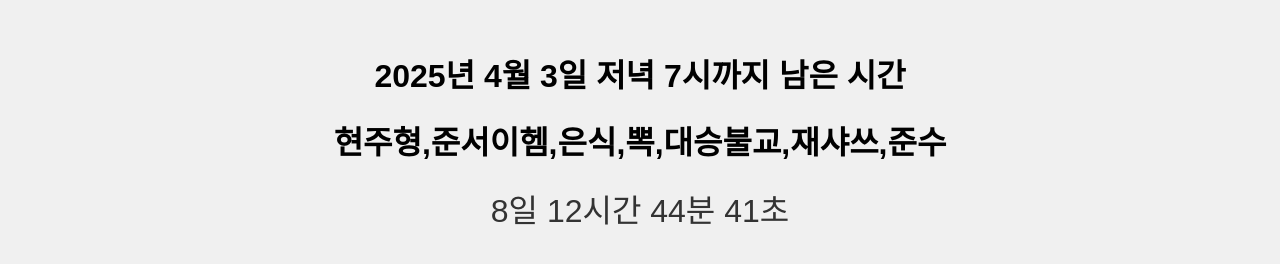
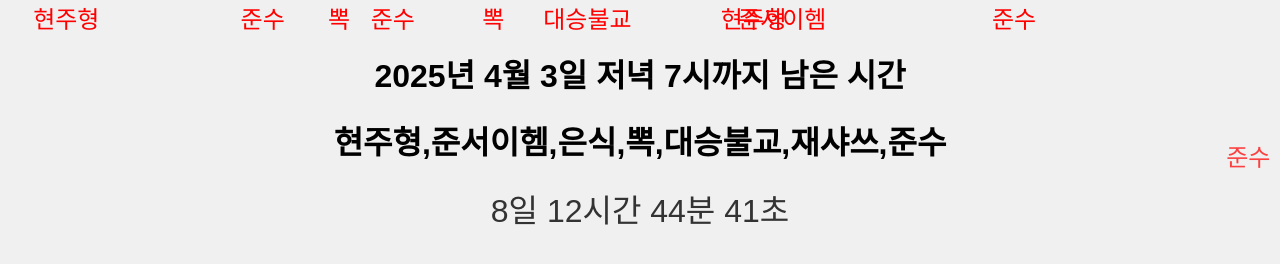
Before and after one commit to jinnsim/jinnsim.github.io, a plain HTML site: page index.html in a window 1280 px wide. Drawn offline with Linux system fonts and the light colour scheme.

Commit message:
Add files via upload

```diff
--- a/index.html
+++ b/index.html
@@ -9,19 +9,53 @@
       text-align: center;
       background-color: #f0f0f0;
       margin-top: 50px;
+      position: relative;
+      overflow: hidden;
     }
     #timer {
       font-size: 2em;
       color: #333;
     }
+    /* 배경에 떨어지는 글씨를 위한 컨테이너 */
+    .falling-text-container {
+      position: fixed;
+      top: 0;
+      left: 0;
+      width: 100%;
+      height: 100%;
+      pointer-events: none;
+      overflow: hidden;
+      z-index: -1; /* 메인 컨텐츠 뒤에 배치 */
+    }
+    /* 떨어지는 텍스트 스타일과 애니메이션 (색상: 빨간색) */
+    .falling-text {
+      position: absolute;
+      font-size: 1.5em;
+      color: red;
+      animation: fall linear infinite;
+    }
+    @keyframes fall {
+      0% {
+        transform: translateY(-100px);
+        opacity: 1;
+      }
+      100% {
+        transform: translateY(100vh);
+        opacity: 0;
+      }
+    }
   </style>
 </head>
 <body>
+  <!-- 배경 애니메이션 컨테이너 -->
+  <div class="falling-text-container"></div>
+
   <h1>2025년 4월 3일 저녁 7시까지 남은 시간</h1>
-   <h1>현주형,준서이헴,은식,뽁,대승불교,재샤쓰,준수</h1>
+  <h1>현주형,준서이헴,은식,뽁,대승불교,재샤쓰,준수</h1>
   <div id="timer"></div>
 
   <script>
+    // 카운트다운 타이머 코드
     function updateTimer() {
       const targetDate = new Date('2025-04-03T19:00:00');
       const currentDate = new Date();
@@ -44,6 +78,41 @@
 
     const timerInterval = setInterval(updateTimer, 1000);
     updateTimer(); // 페이지 로드 시 타이머 즉시 표시
+
+    // 배경에 떨어지는 글씨 애니메이션 코드
+    function createFallingText() {
+      const container = document.querySelector('.falling-text-container');
+      // 주어진 이름 목록
+      const names = ["현주형", "준서이헴", "은식", "뽁", "대승불교", "재샤쓰", "준수"];
+      // 이름 목록에서 랜덤하게 선택
+      const text = names[Math.floor(Math.random() * names.length)];
+
+      const span = document.createElement('span');
+      span.classList.add('falling-text');
+      span.textContent = text;
+
+      // 랜덤한 수평 위치 설정 (화면 전체)
+      const left = Math.random() * 100;
+      span.style.left = left + '%';
+
+      // 랜덤 애니메이션 지속시간 (5초 ~ 15초)
+      const duration = 5 + Math.random() * 10;
+      span.style.animationDuration = duration + 's';
+
+      // 랜덤 애니메이션 시작 지연 시간 (0초 ~ 10초)
+      const delay = Math.random() * 10;
+      span.style.animationDelay = delay + 's';
+
+      container.appendChild(span);
+
+      // 애니메이션 주기가 끝나면 DOM에서 제거하여 메모리 관리
+      setTimeout(() => {
+        span.remove();
+      }, (duration + delay) * 1000);
+    }
+
+    // 0.5초마다 새로운 떨어지는 글씨 생성
+    setInterval(createFallingText, 500);
   </script>
 </body>
 </html>
```
